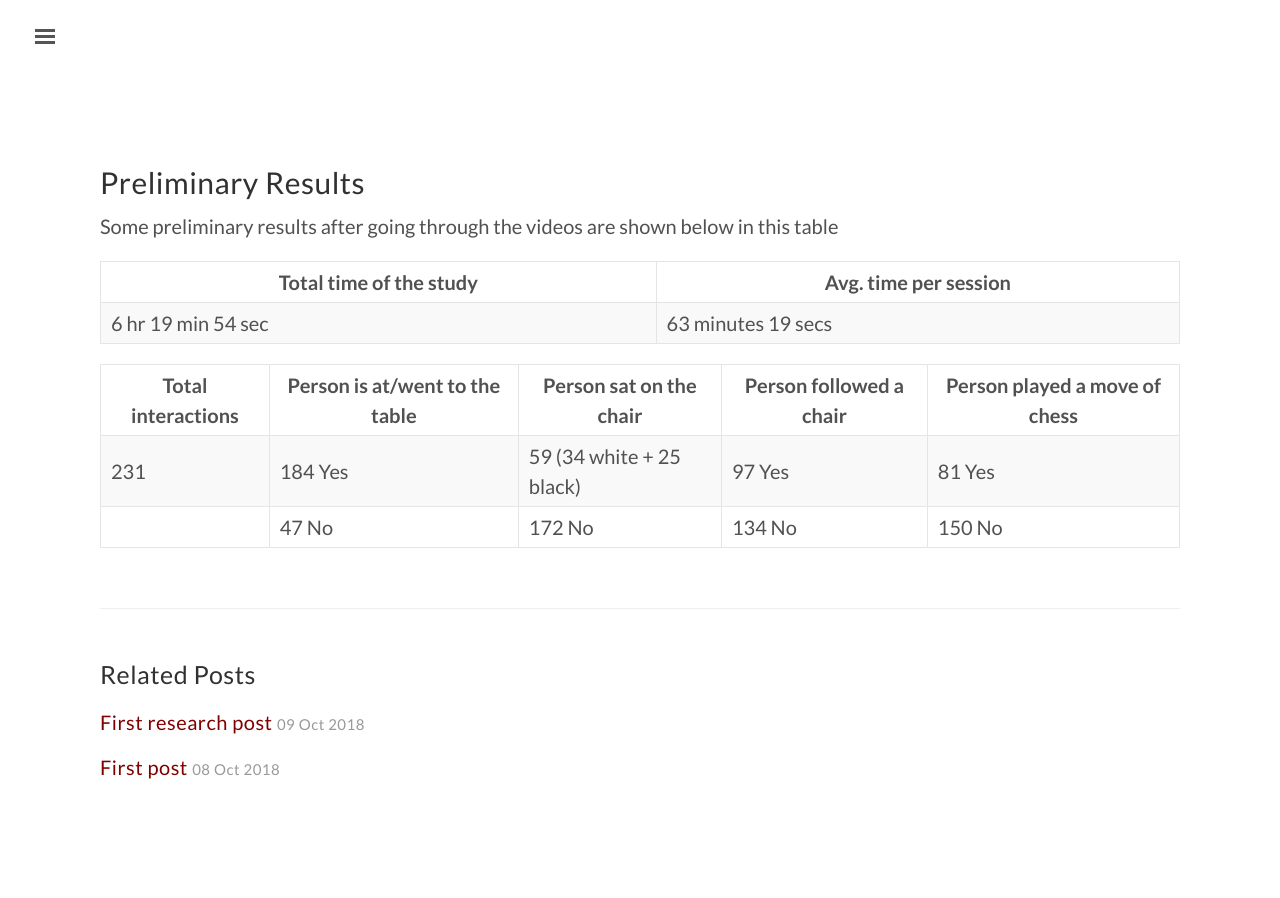
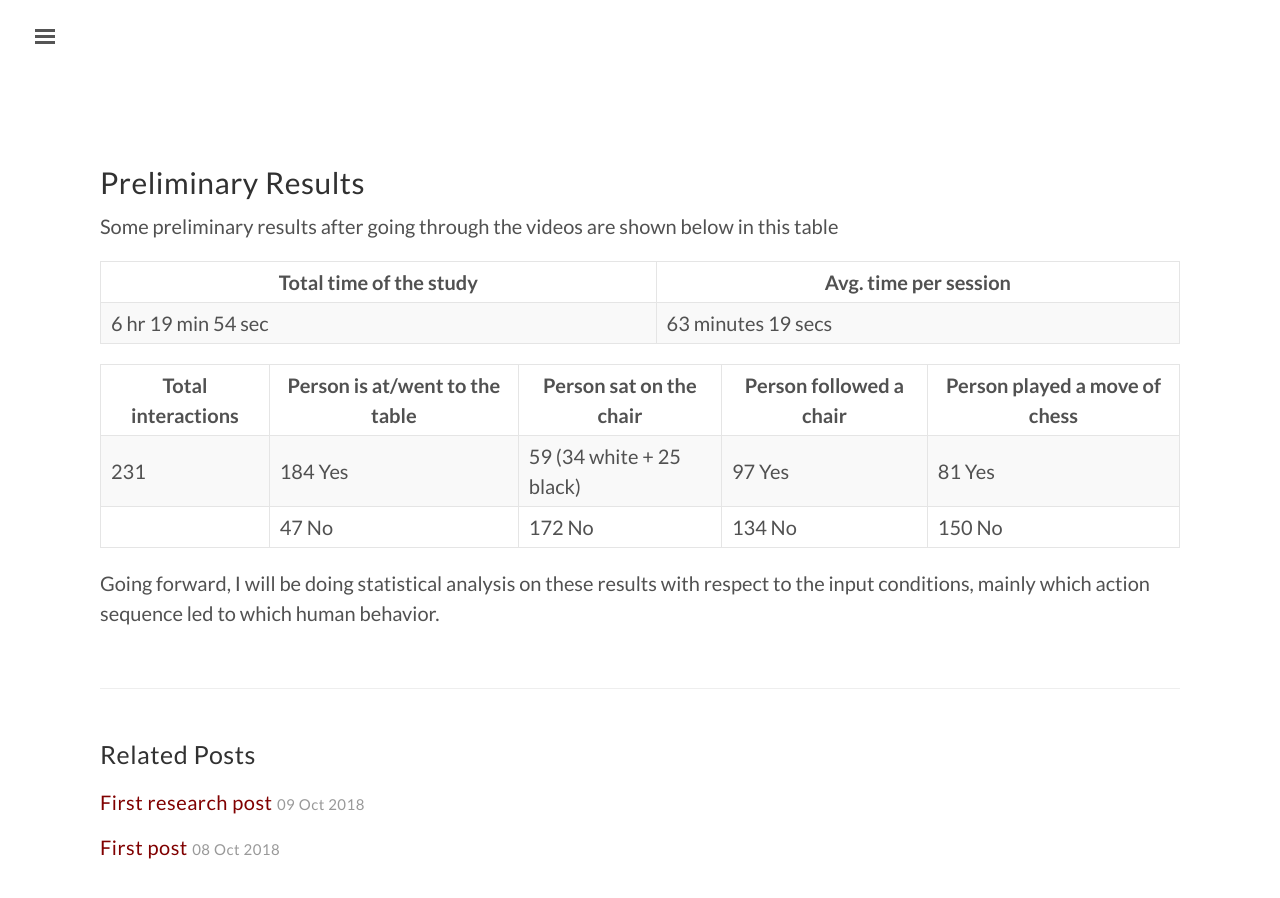
Before and after one commit to abhiagni11/abhiagni11.github.io, a Jekyll site: the page built from _posts/2018-10-24-ChairBot-Chess-Tournament.md, in a window 1280 px wide and 900 px high, scrolled down 2018 px. Built offline with Jekyll 4.4.1, drawn with Linux system fonts in a browser that asks for light colours; our own code applies the rules of GitHub Pages for plain Markdown files; before the commit the page ends 2838 px from its top, so only the background shows below that.

Commit message:
Update 2018-10-24-ChairBot-Chess-Tournament.md

```diff
--- a/_posts/2018-10-24-ChairBot-Chess-Tournament.md
+++ b/_posts/2018-10-24-ChairBot-Chess-Tournament.md
@@ -51,3 +51,5 @@ Some preliminary results after going through the videos are shown below in this
 | ------------------ | ------------------------------ | ------------------------- | ----------------------- | ----------------------------- |
 |                231 |                        184 Yes |  59 (34 white + 25 black) |                  97 Yes |                        81 Yes |
 |                    |                          47 No |                    172 No |                  134 No |                        150 No |
+
+Going forward, I will be doing statistical analysis on these results with respect to the input conditions, mainly which action sequence led to which human behavior.
```
